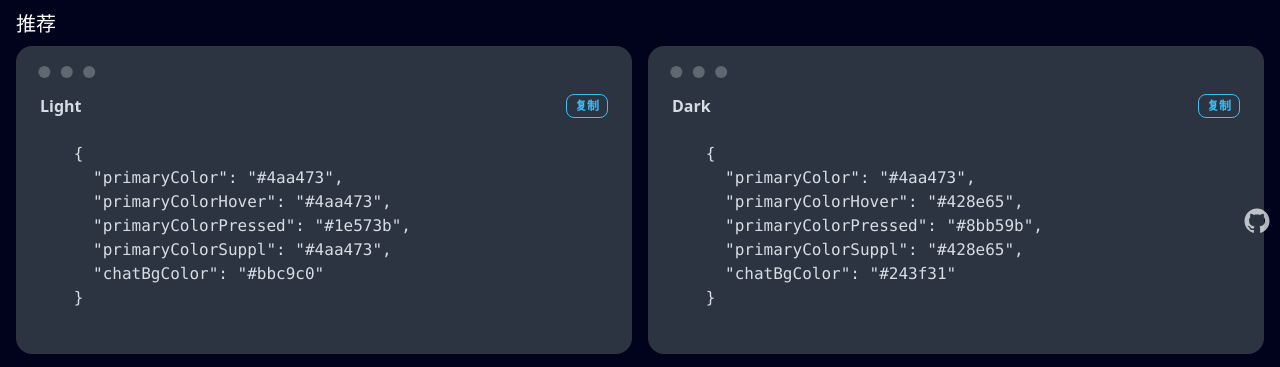
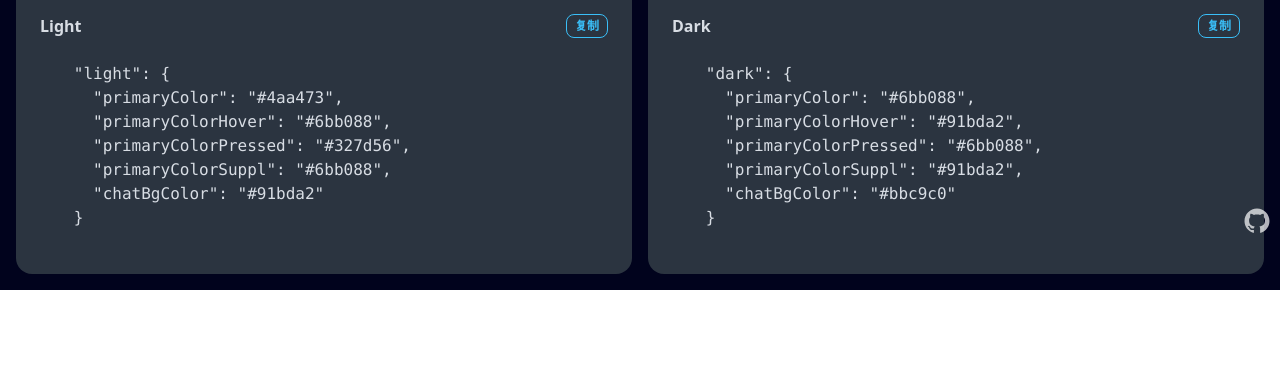
Before and after one commit to Chanzhaoyu/color-picker, a Nuxt app: page / in a window 1280 px wide. Shown: the part 556-923 px from the top of the page. After the commit the page ends 846 px from the top, so only its background shows below. Built offline with nearby package versions, Linux system fonts and the light colour scheme.

Commit message:
chore: colors

```diff
--- a/app.vue
+++ b/app.vue
@@ -108,24 +108,22 @@ function generateColor(color: string) {
   try {
     const c = generate(color);
     colorsNormal.value = c;
-    const d = generate(color, { theme: "dark", backgroundColor: "#141414" });
-    colorsDark.value = d;
     lightColors.value = `
-      {
+      "light": {
         "primaryColor": "${color}",
-        "primaryColorHover": "${c[5]}",
-        "primaryColorPressed": "${c[7]}",
-        "primaryColorSuppl": "${c[5]}",
-        "chatBgColor": "${c[2]}"
+        "primaryColorHover": "${c[4]}",
+        "primaryColorPressed": "${c[6]}",
+        "primaryColorSuppl": "${c[4]}",
+        "chatBgColor": "${c[3]}"
       }
     `;
     darkColors.value = `
-      {
-        "primaryColor": "${color}",
-        "primaryColorHover": "${d[5]}",
-        "primaryColorPressed": "${d[7]}",
-        "primaryColorSuppl": "${d[5]}",
-        "chatBgColor": "${d[2]}"
+      "dark": {
+        "primaryColor": "${c[4]}",
+        "primaryColorHover": "${c[3]}",
+        "primaryColorPressed": "${c[4]}",
+        "primaryColorSuppl": "${c[3]}",
+        "chatBgColor": "${c[2]}"
       }
     `;
   } catch (error) {
```
